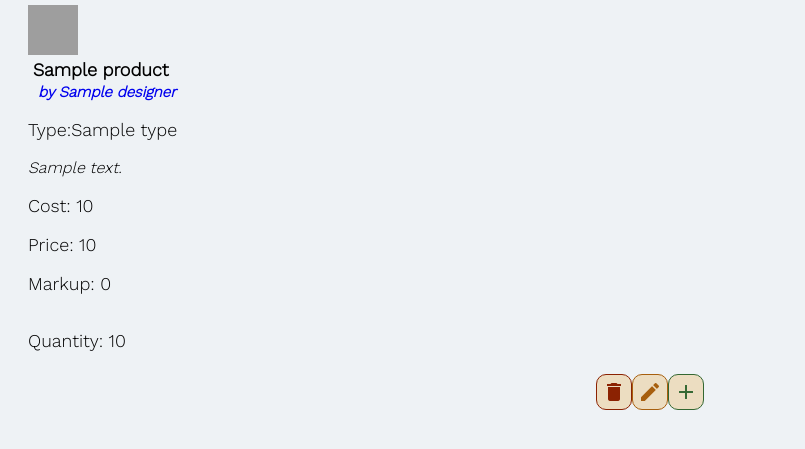
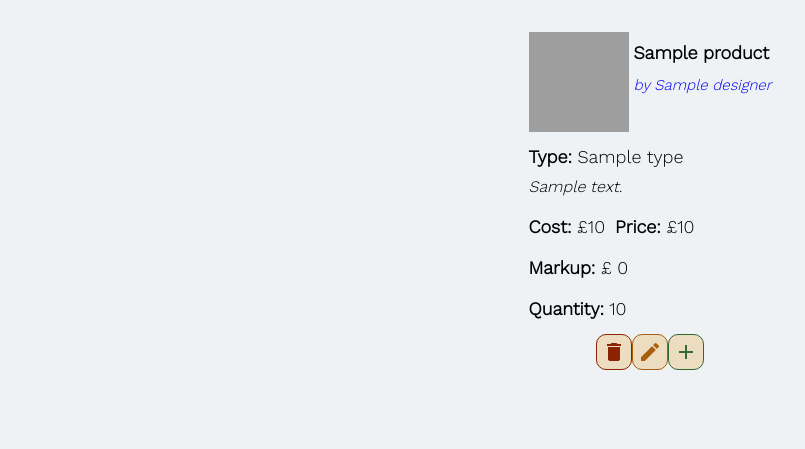
Before and after one commit to danawidmo/Jewellery_Shop_Inventory, a Flask app: page /products/1 in a window 1280 px wide. Shown: the part 183-632 px from the top of the page, without its empty margins (0-805 px from the left). Run offline with Flask 2, Linux system fonts and the light colour scheme; a database or web service that is not in the repository returns one stand-in record (values such as "Sample title"); some libraries are stand-ins or nearby versions; grey boxes are pictures that could not be loaded.

Commit message:
Finsied css for a single item view

```diff
--- a/static/styles.css
+++ b/static/styles.css
@@ -201,14 +201,33 @@ nav > ul > li {
 
 .cost_price p{
 margin-right: 10px;
-/* margin-top: 0px; */
-/* margin-bottom: 0px; */
 }
 
 .buttons {
     display: flex;
     justify-content: center;
     margin-top: 5px;
+}
+/* Inventory item single */
+
+#single{
+    display:flex;
+    justify-content: center;
+}
+
+.single_item{
+    width: fit-content;
+    margin-top: 1.5em;
+}
+
+.single_item img{
+    height: 100px;
+    width: 100px;
+}
+
+.single_item p {
+    margin-bottom: 10px;
+    margin-top: 10px;
 }
 
 form > div {
--- a/templates/products/show.html
+++ b/templates/products/show.html
@@ -1,18 +1,25 @@
 {% extends "base.html" %}
 {% block content%}
-    <section>
+<div id='single'>
+    <section class = 'single_item'>
+    <div class='product_top'>
+       <a href="/products/{{product.id}}" class ='img_link'>
           <img src='https://images.unsplash.com/photo-1598560917807-1bae44bd2be8?ixlib=rb-1.2.1&ixid=eyJhcHBfaWQiOjEyMDd9&auto=format&fit=crop&w=800&q=80'>
+       </a>
        <div class='name_by_designer'>
           <p>{{product.name}}</p>
-            <p><a href='designers/{{product.designer.id}}'>by {{product.designer.name}}</a></p>
+          <a href='designers/{{product.designer.id}}'>by {{product.designer.name}}</a>
        </div>
-        <p>Type:{{product.type}}</p>
+    </div>
+    <p><b>Type:</b> {{product.type}}</p>
     <p class='description'>{{product.description}}</p>
-        <p>Cost: {{product.cost}}</p>
-        <p>Price: {{product.price}}</p>
-        <p>Markup: {{product.calculate_markup()}}</p>
+    <div class='cost_price'>
+       <p><b>Cost:</b> £{{product.cost}}</p>
+       <p><b>Price:</b> £{{product.price}}</p>
+    </div>
+    <p><b>Markup:</b> £ {{product.calculate_markup()}}</p>
     <div class='quantity'>
-            <p>Quantity: {{product.quantity}}</p>
+       <p><b>Quantity:</b> {{product.quantity}}</p>
        {% if product.low_stock() == True %}
        <p class='low_stock'>low stock</p>
        {% endif %}
@@ -26,4 +33,5 @@
        <button class="material-icons green">add</button>
     </div>
     </section>
+</div>
 {% endblock %}
```
Lines whose indentation alone changed are shown as unchanged.
